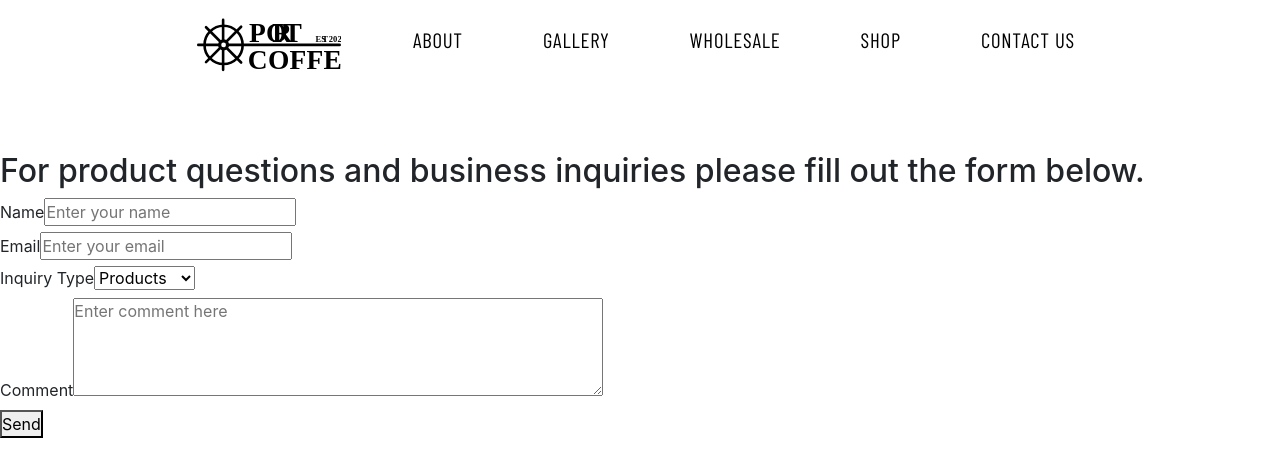
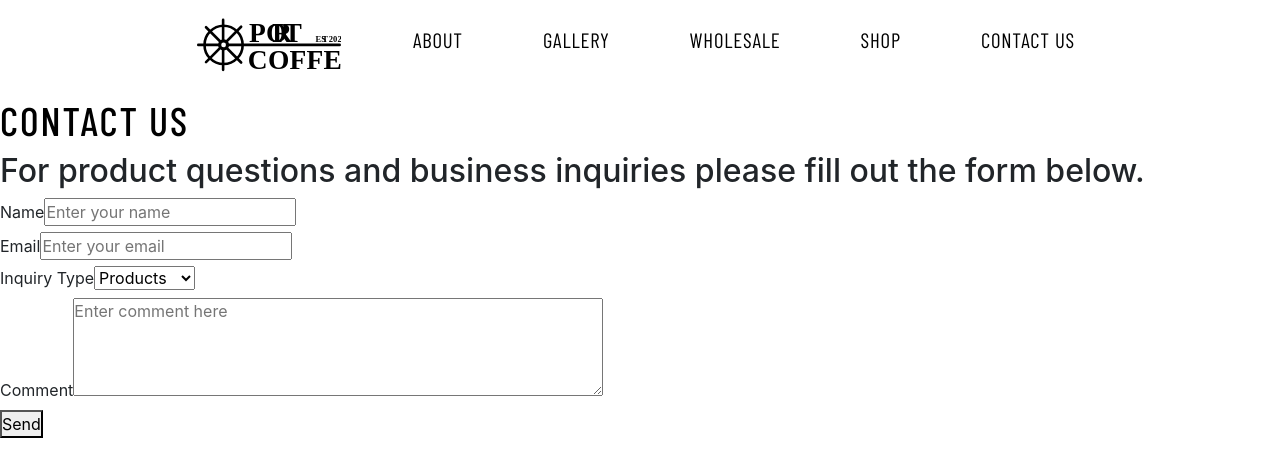
Before and after one commit to GioAceto/react-project, a React (Create React App) app in the folder client/: page /contact in a window 1280 px wide. Shown: the top 476 px of the page. Built offline with nearby package versions, Linux system fonts and the light colour scheme; a web font is replaced by a local one.

Commit message:
add function for submit button

```diff
--- a/client/src/components/form.css
+++ b/client/src/components/form.css
@@ -1,3 +1,7 @@
+.form-header {
+  color: black;
+}
+
 .err-message {
   color: red;
 }
--- a/client/src/components/form.js
+++ b/client/src/components/form.js
@@ -3,12 +3,12 @@ import "./form.css";
 import useForm from './use-form.js';
 import validate from "./validate.js";
 
-const ContactForm = () => {
-  const { handleChange, values, handleSubmit, errors } = useForm(validate);
+const ContactForm = (submitForm) => {
+  const { handleChange, values, handleSubmit, errors } = useForm(submitForm, validate);
   return (
     <div className="form-content-right">
       <form className="form" onSubmit={handleSubmit}>
-        <h1>CONTACT US</h1>
+        <h1 className="form-header">CONTACT US</h1>
         <h2>For product questions and business inquiries please fill out the form below.</h2>
         <div className="form-inputs">
           <label htmlFor="name" className="form-label">Name</label>
@@ -34,6 +34,7 @@ const ContactForm = () => {
             value={values.email}
             onChange={handleChange}
           />
+          {errors.email && <p className="err-message">{errors.email}</p>}
         </div>
         <div className="form-inputs">
           <label htmlFor="type" className="form-label">Inquiry Type</label>
@@ -53,6 +54,7 @@ const ContactForm = () => {
               placeholder="Enter comment here"
               value={values.comment}
               onChange={handleChange}></textarea>
+            {errors.comment && <p className="err-message">{errors.comment}</p>}
           </div>
           <button className="form-input-btn" type="submit">Send</button>
         </div>
--- a/client/src/components/pages/contact.js
+++ b/client/src/components/pages/contact.js
@@ -1,11 +1,18 @@
-import React from "react"
+import React, { useState } from "react"
 import "../../App.css"
 import ContactForm from "../form.js"
+import FormSuccess from "../form-success.js"
 
 const Contact = () => {
+  const [isSubmit, setIsSubmit] = useState(false)
+
+  function submitForm() {
+    setIsSubmit(true);
+  }
   return (
     <>
-      <ContactForm />
+      {!isSubmit ? <ContactForm submitForm=
+        {submitForm} /> : <FormSuccess />}
     </>
   )
 };
--- a/client/src/components/use-form.js
+++ b/client/src/components/use-form.js
@@ -8,6 +8,7 @@ const useForm = (validate) => {
     comment: ""
   })
   const [errors, setErrors] = useState({})
+  const [isSubmit, setIsSubmit] = useState(false)
 
   const handleChange = event => {
     const { name, value } = event.target
@@ -21,6 +22,7 @@ const useForm = (validate) => {
     event.preventDefault();
 
     setErrors(validate(values));
+    setIsSubmit(true)
   };
 
   return { handleChange, values, handleSubmit, errors };
```
